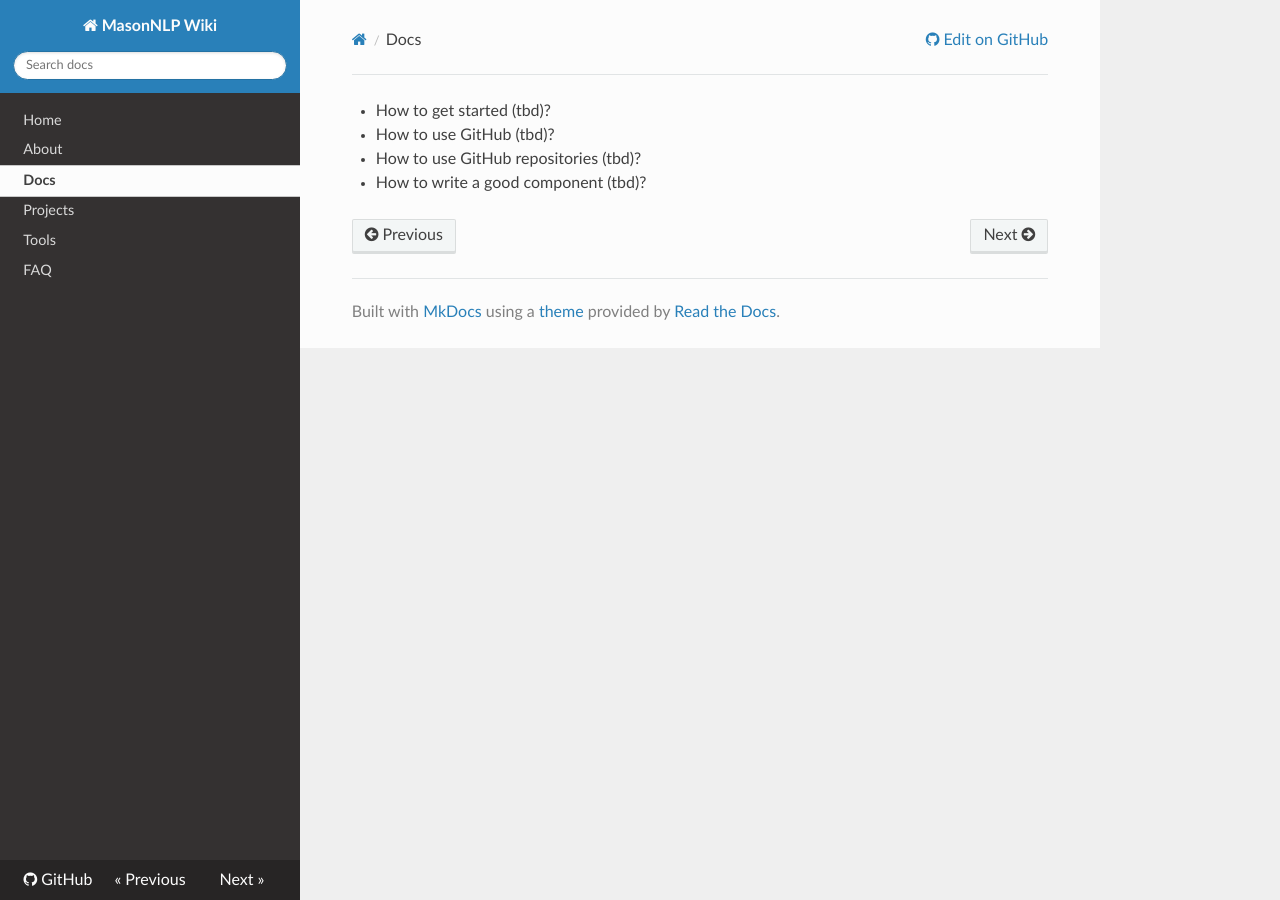
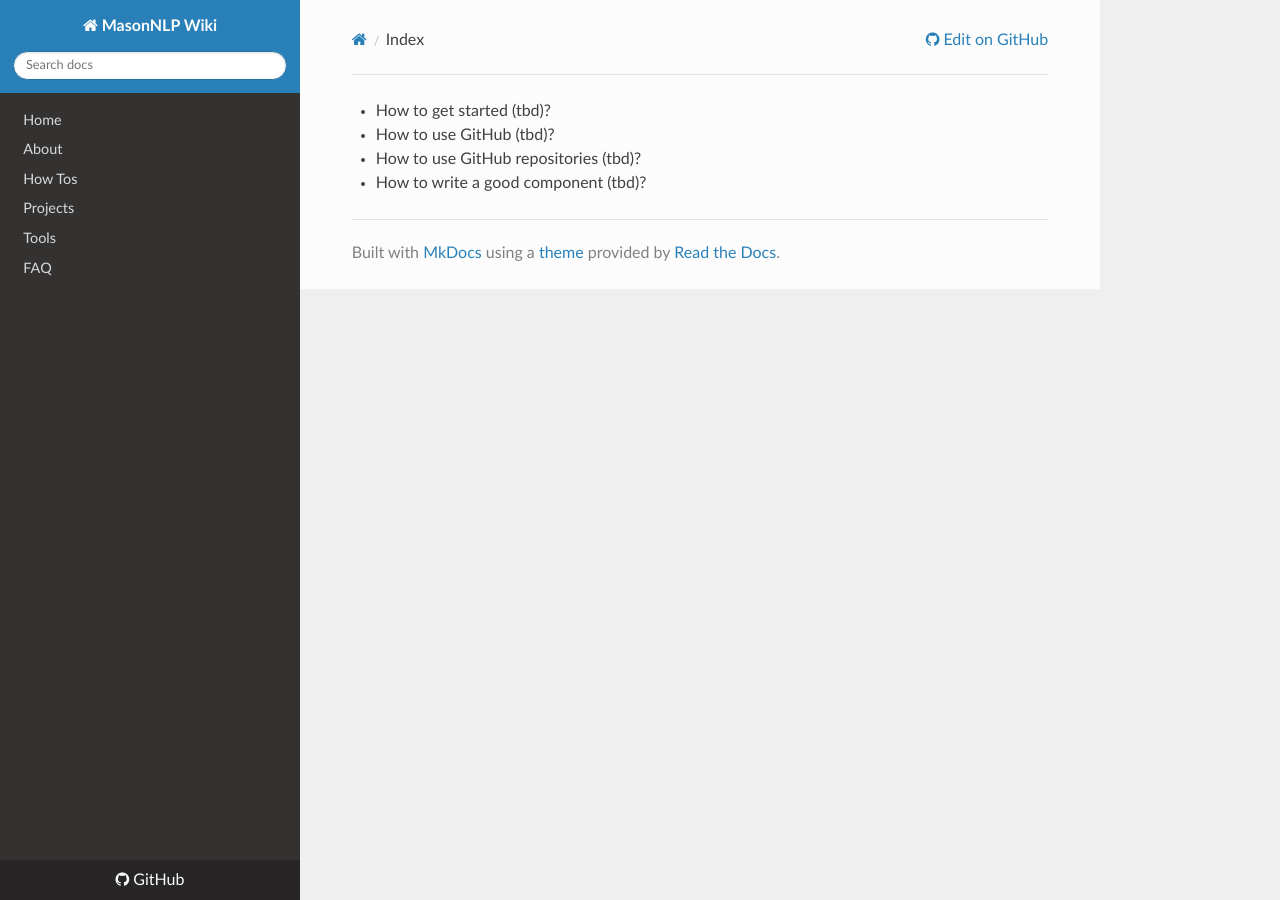
Before and after one commit to masonnlp/wiki, an MkDocs documentation site: the page built from docs/how-tos/index.md, in a window 1280 px wide. Built offline with MkDocs 1.6.1, drawn with Linux system fonts in a browser that asks for light colours; nearby versions of some CDN libraries.

Commit message:
changed docs to how tos

```diff
--- a/mkdocs.yml
+++ b/mkdocs.yml
@@ -3,7 +3,7 @@ repo_url: https://github.com/masonnlp/wiki
 nav:
     - Home: index.md
     - About: about.md
-    - Docs: docs.md
+    - How Tos: how-tos
     - Projects: projects.md
     - Tools: tools.md
     - FAQ: faq.md
```
Also changed, not shown: docs/how-tos/index.md (renamed from docs/docs.md).
